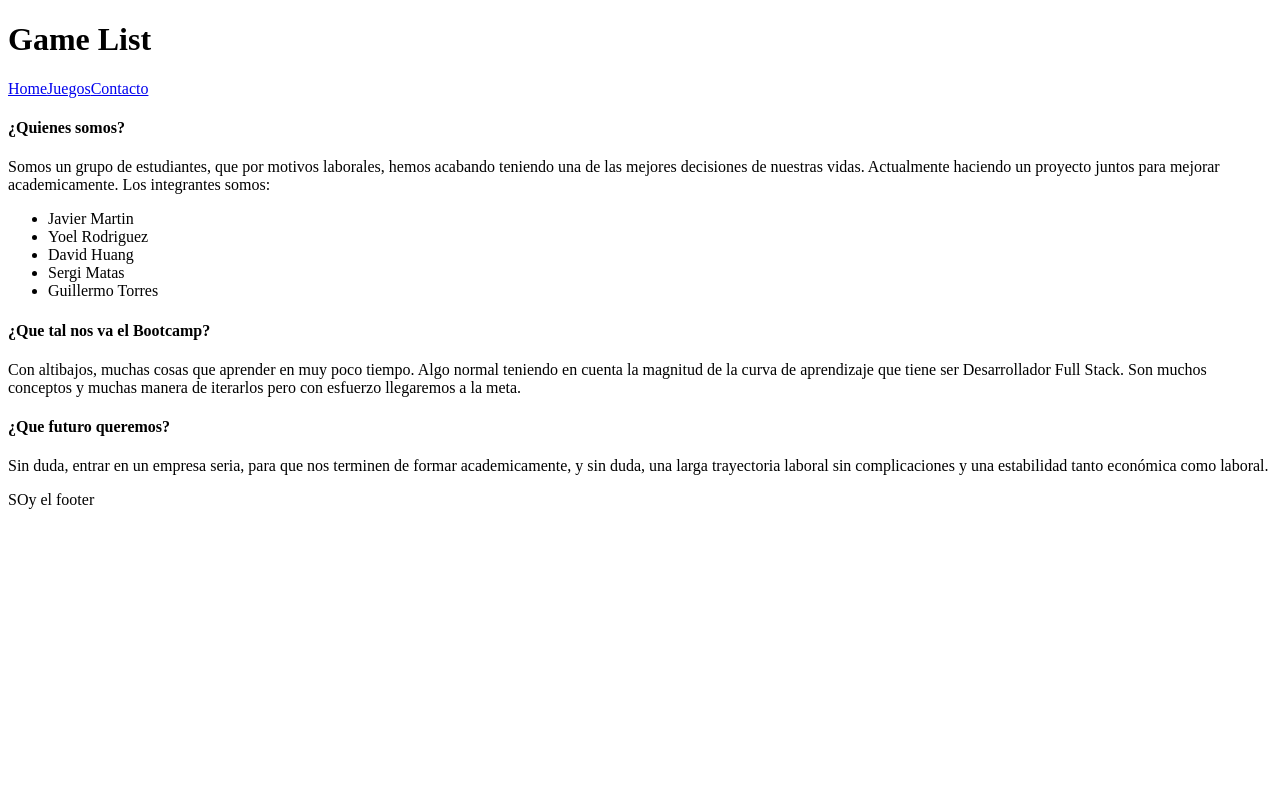
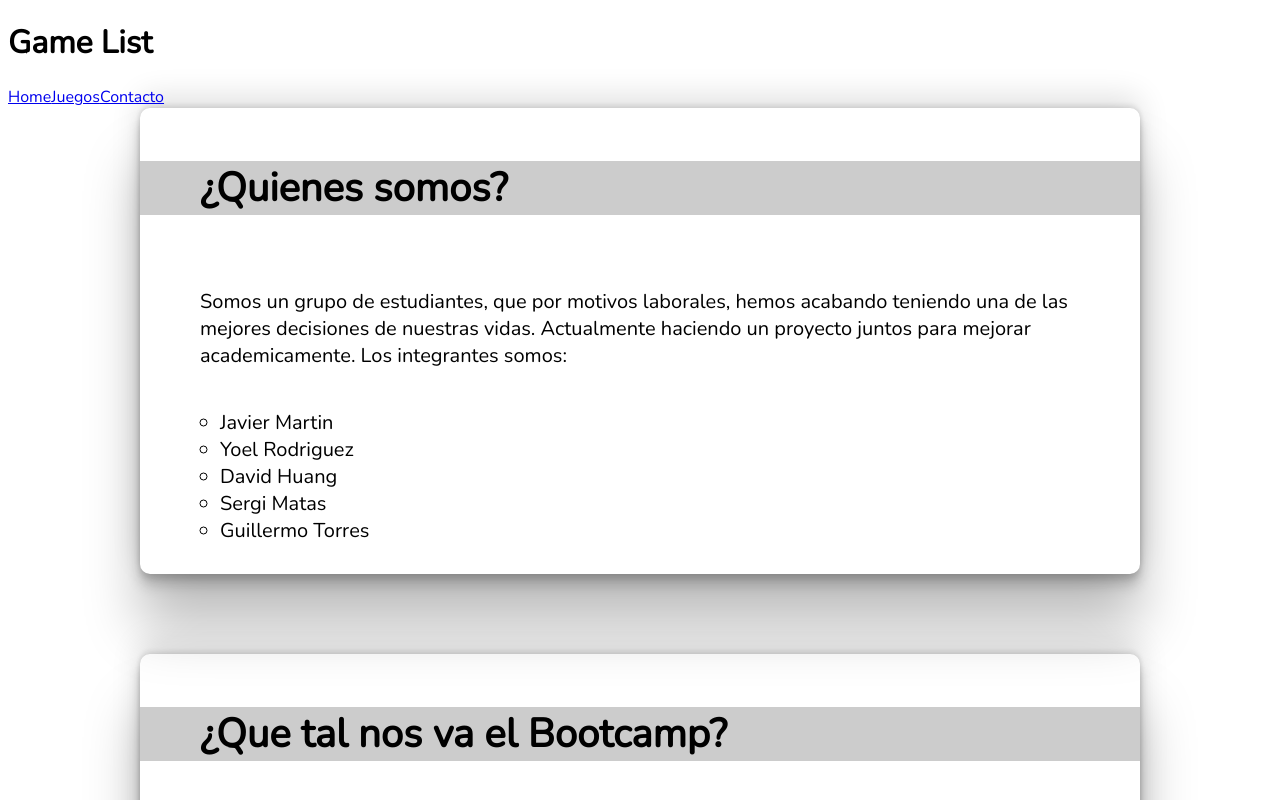
Before and after one commit to dhx101/proyecto-grupal-angular, an Angular app: page / in a window 1280 px wide. Shown: the top 800 px of the page. Built offline with nearby package versions, Linux system fonts and the light colour scheme.

Commit message:
proyecto home

```diff
--- a/src/app/pages/home-page/home-page.component.html
+++ b/src/app/pages/home-page/home-page.component.html
@@ -1,3 +1,7 @@
+<style>
+    @import url('https://fonts.googleapis.com/css2?family=Nunito&display=swap');
+  </style>
+
 <div class="home--page__card">
     <h4 class="home--page__title">
         ¿Quienes somos?
--- a/src/styles.css
+++ b/src/styles.css
@@ -1 +1,39 @@
-/* You can add global styles to this file, and also import other style files */
+*{
+    padding: 0;
+    font-family: 'Nunito', sans-serif;
+}
+
+.home--page__card{
+    display: flex;
+    flex-direction: column;
+    justify-content: start;
+    width: 1000px;
+    height: auto;
+    margin: 0 auto;
+    margin-bottom: 80px;
+    border-radius: 10px;
+    box-shadow: rgba(0, 0, 0, 0.25) 0px 54px 55px, rgba(0, 0, 0, 0.12) 0px -12px 30px, rgba(0, 0, 0, 0.12) 0px 4px 6px, rgba(0, 0, 0, 0.17) 0px 12px 13px, rgba(0, 0, 0, 0.09) 0px -3px 5px;
+}
+
+.home--page__title{
+    padding-left: 60px;
+    width: auto;
+    font-size: 40px;
+    background-color: #ccc;
+    padding-top: -50px;
+}
+
+.home--page__text{
+    width: auto;
+    padding-left: 60px;
+    padding-right: 60px;
+    font-size: 20px;
+}
+
+.home--page__list{
+ padding-left: 80px;
+ list-style: none;
+ margin-bottom: 30px;
+ font-size: 20px;
+ list-style: circle;
+}
```
